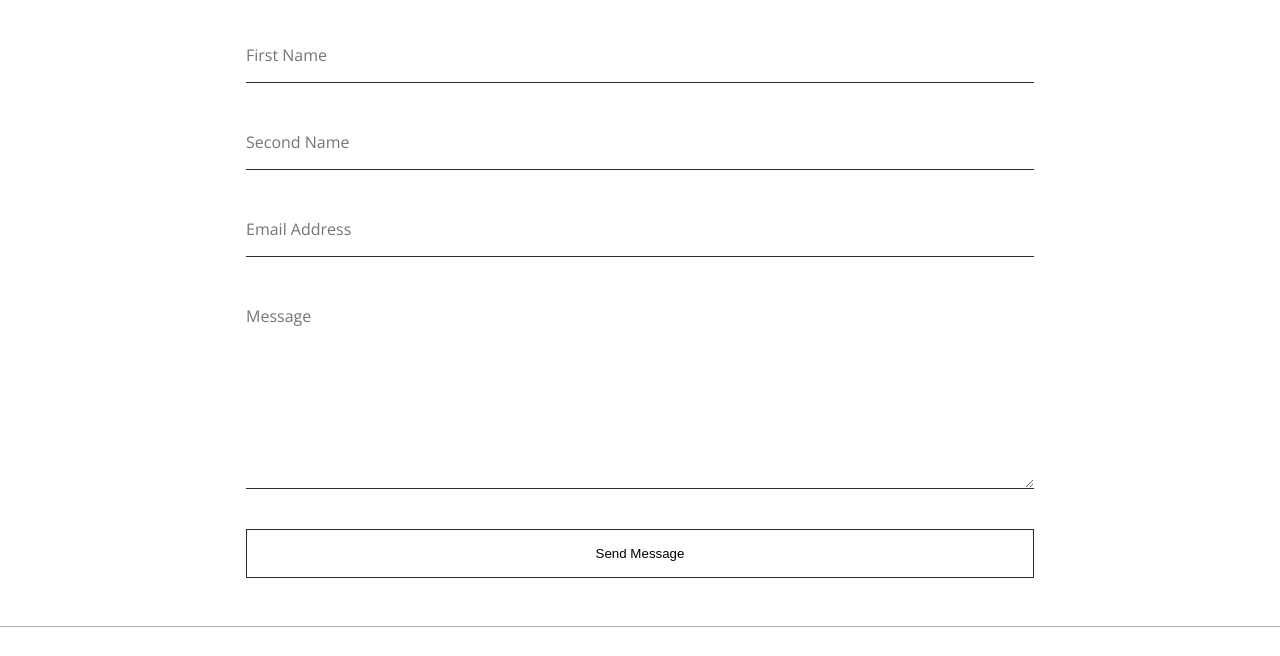
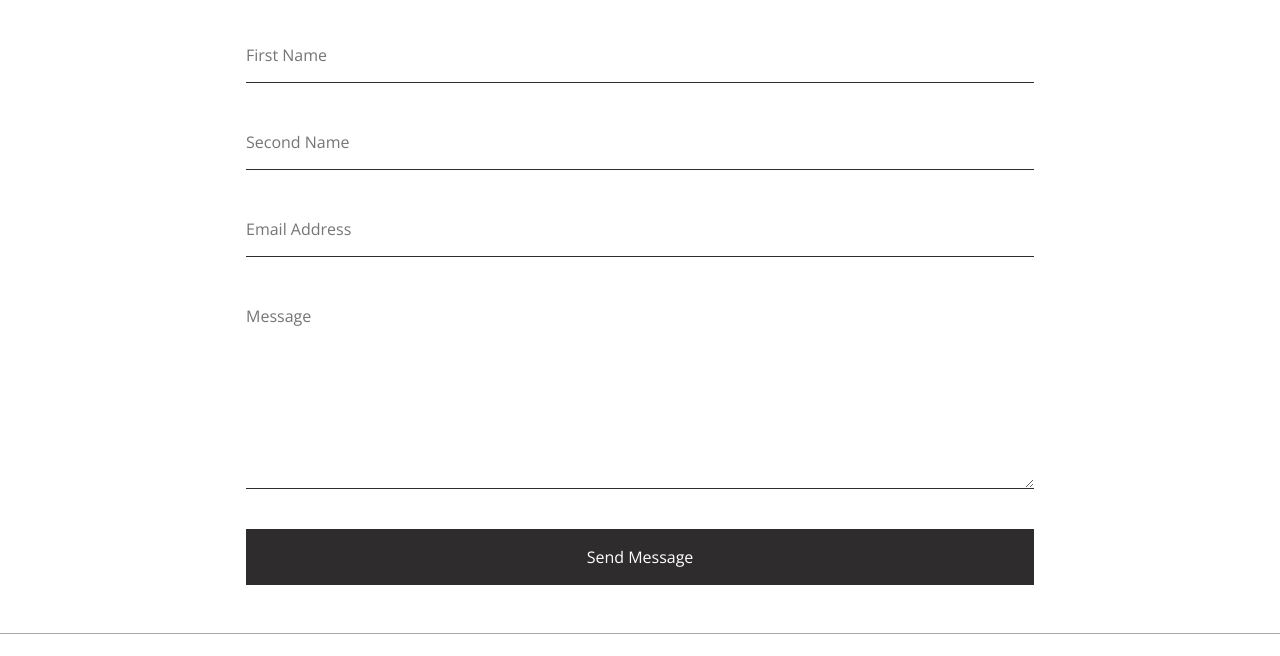
Before and after one commit to dereck-alex18/lumina-creative, a plain HTML site: page contact.html in a window 1280 px wide. Shown: the part 739-1395 px from the top of the page. Drawn offline with nearby package versions, Linux system fonts and the light colour scheme.

Commit message:
change send message button styles

```diff
--- a/css/style.css
+++ b/css/style.css
@@ -6,7 +6,7 @@
 
 :root{
     --primary-color: #fcf5e9;
-    --secondary-color: #2e2c2d;
+    --secondary-color: rgb(46, 44, 45);
     --container-normal: 1100px;
     --container-wide: 1400px;
     --container-narrow: 900px;
@@ -82,18 +82,18 @@ img{
 .btn{
     display: inline-block;
     padding: 1rem 2rem;
-    background: transparent;
+    background-color: var(--secondary-color);
     border: 1px solid var(--secondary-color);
-    /* font-family: inherit;
+    font-family: inherit;
     font-size: inherit;
     cursor: pointer;
-    transition: background 0.4s ease; */
+    color: #fff;
+    transition: background 0.4s ease;
 }
 
-/* .btn:hover{
-    background-color: var(--secondary-color);
-    color: #fff;
-} */
+.btn:hover{
+    background-color: rgba(46, 44, 45, 0.8);
+}
 
 .section-heading{
     font-size: 1.8rem;
```
